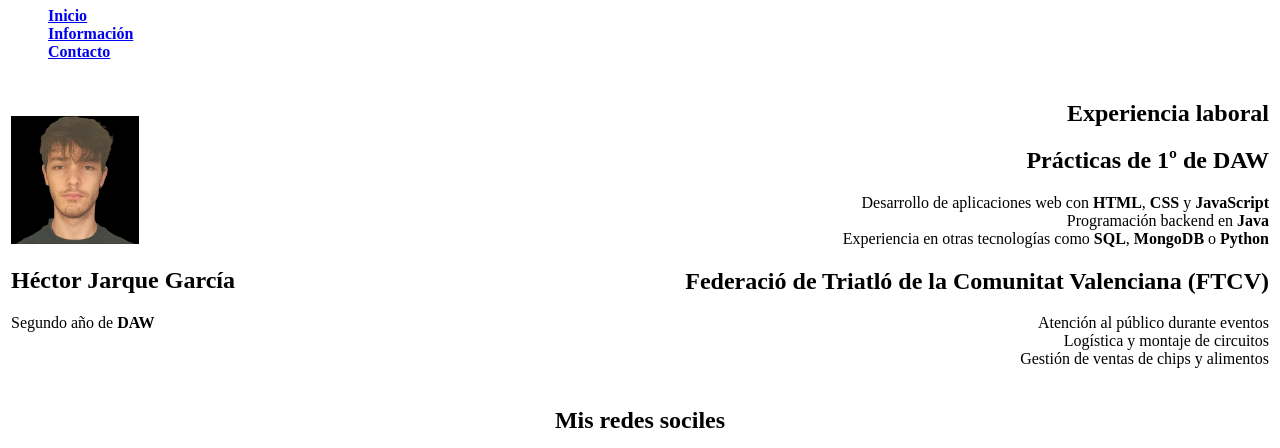
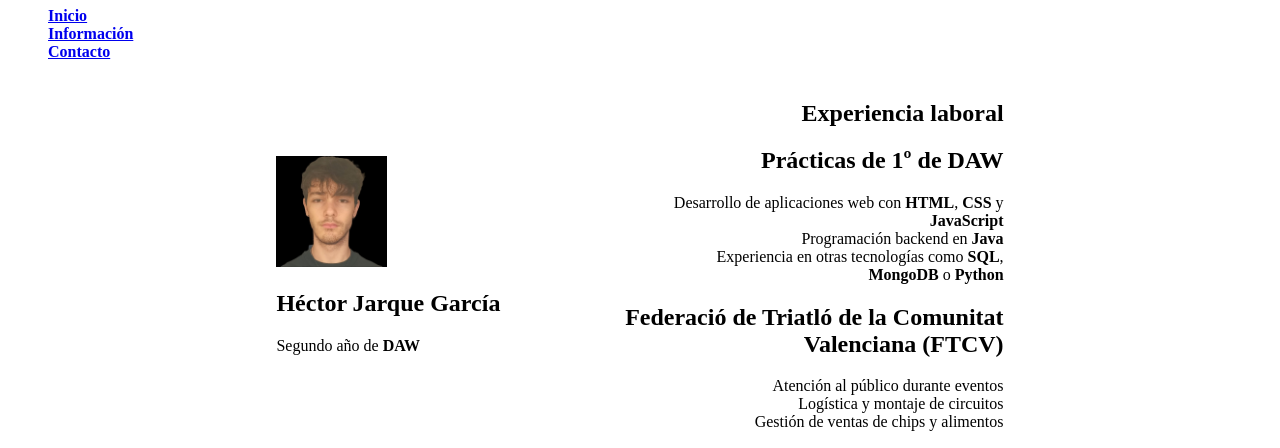
Before and after one commit to HectorProjectDAW/Curriculum_HTML_Only, a plain HTML site: page index.html in a window 1280 px wide. Shown: the part 73-521 px from the top of the page. Drawn offline with Linux system fonts and the light colour scheme.

Commit message:
Update index.html

```diff
--- a/index.html
+++ b/index.html
@@ -19,9 +19,9 @@
 
     <section class="perfil" id="perfil">
 
-    <table width="100%">
+    <table width="58%" align="center">
         <tr>
-            <td align="left" width="30%">
+            <td align="left" width="45%">
                 <img src="images/Yo.jpg" alt="Foto de Héctor" width="34%">
 
                 <h2>Héctor Jarque García</h2>
```
